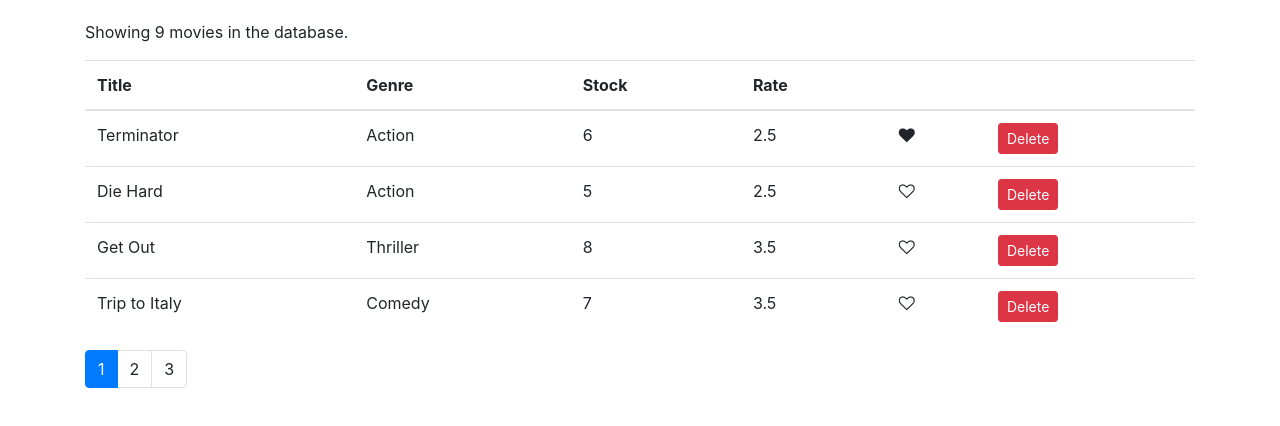
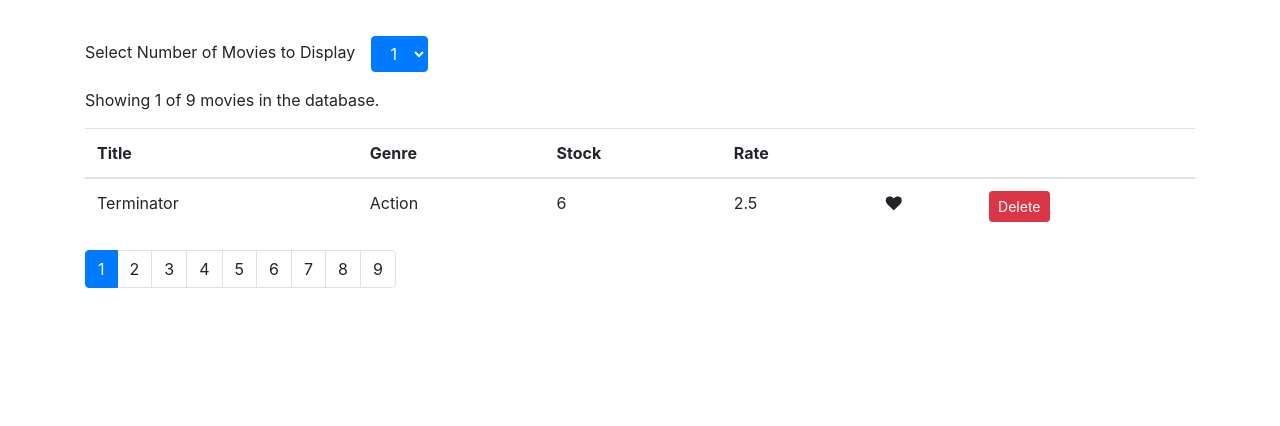
Before and after one commit to zebbyjz/vidly, a React (Create React App) app: page / in a window 1280 px wide. Shown: the top 426 px of the page. Built offline with nearby package versions, Linux system fonts and the light colour scheme.

Commit message:
Added Dropdown to control num Entries

```diff
--- /dev/null
+++ b/src/components/customDropDown.jsx
@@ -0,0 +1,35 @@
+import React, { Component } from "react";
+
+class CustomDropDown extends Component {
+  state = {};
+
+
+
+  render() {
+    const mArray = [];
+    for (let i = 1; i <= 9; i++) {
+      mArray.push(i);
+    }
+
+    return (
+      <React.Fragment>
+        <label>Select Number of Movies to Display </label>
+
+        <select className="ml-3 mb-3 mt-3 btn btn-primary" name="Page Size">
+          {mArray.map((pageNum) => {
+            return<option
+              value={pageNum}
+              onClick={() => {
+                this.props.onDropChange(pageNum);
+              }}
+            >
+              {pageNum}
+            </option>;
+          })}
+        </select>
+      </React.Fragment>
+    );
+  }
+}
+
+export default CustomDropDown;
--- a/src/components/movies.jsx
+++ b/src/components/movies.jsx
@@ -3,12 +3,13 @@ import Like from "./common/like";
 import { getMovies } from "../services/fakeMovieService";
 import Pagination from "./common/pagination";
 import paginate from "../utils/paginate";
+import CustomDropDown from "./customDropDown";
 
 class Movies extends Component {
   state = {
     movies: getMovies(),
     currentPage:1,
-    pageSize:4
+    pageSize:1
   };
 
   handleDelete = movie => {
@@ -28,17 +29,28 @@ class Movies extends Component {
     this.setState({currentPage:page});
   };
 
+  handleCustomDropDown = (numItemsToDisplay) =>{
+      this.setState({pageSize:numItemsToDisplay})
+  }
+
   render() {
     const {pageSize,currentPage}=this.state;
+
     const { length: count } = this.state.movies;
 
     const moviesCopy=paginate(this.state.movies,currentPage,pageSize);
 
     if (count === 0) return <p>There are no movies in the database.</p>;
 
+
+
     return (
       <React.Fragment>
-        <p>Showing {count} movies in the database.</p>
+
+       <CustomDropDown onDropChange={this.handleCustomDropDown}></CustomDropDown>
+
+
+        <p>Showing {moviesCopy.length} of {count} movies in the database.</p>
         <table className="table">
           <thead>
             <tr>
```
